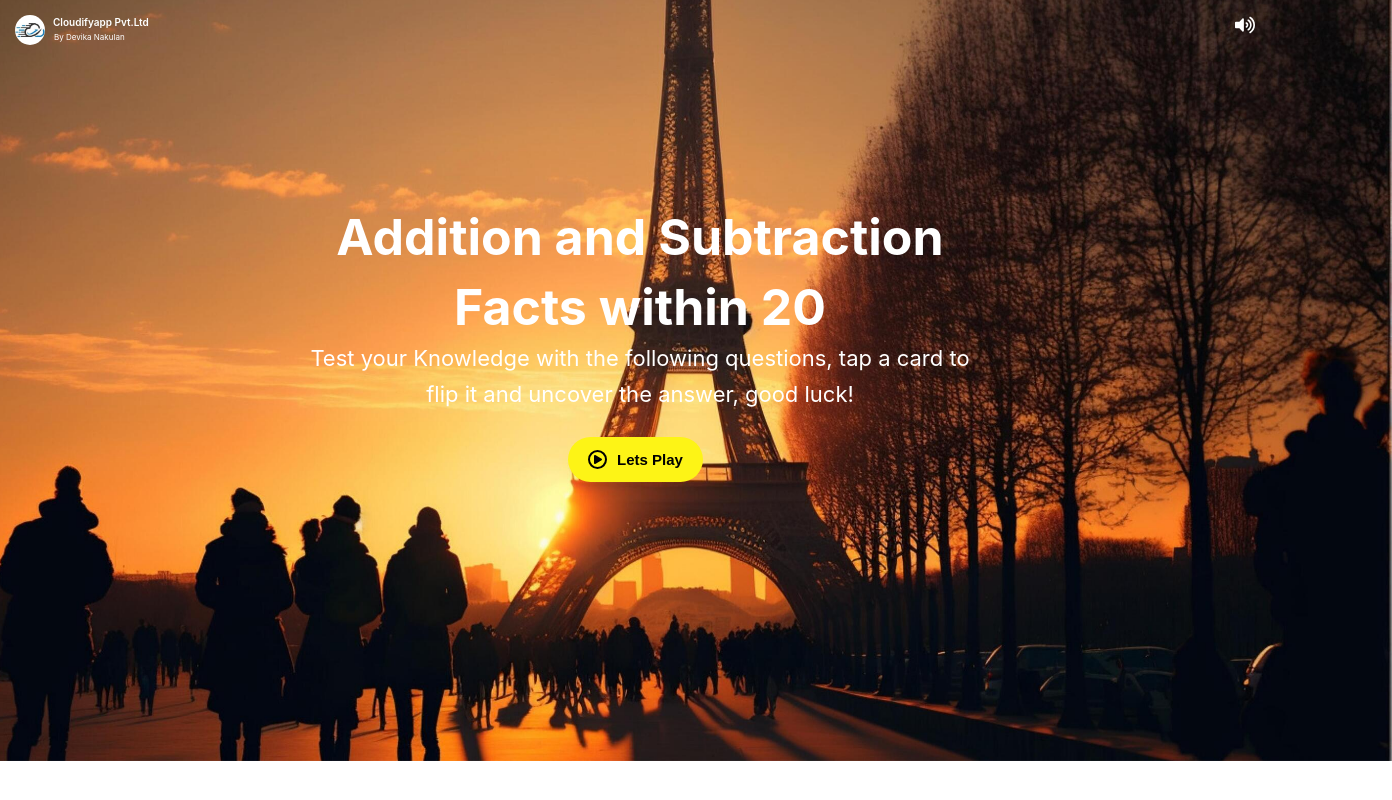
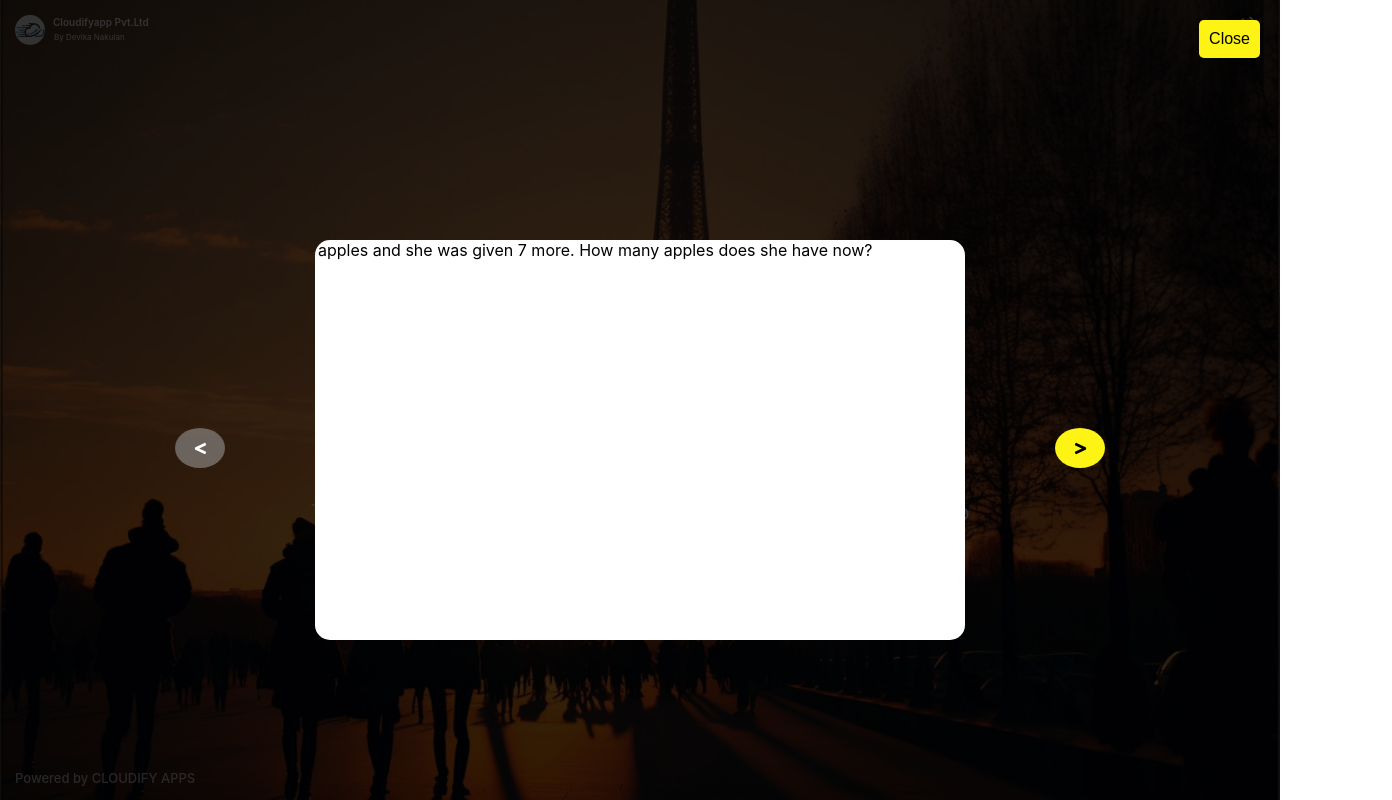
Before and after one commit to devu11/CARD_FLIP_REACT_APP, a React (Create React App) app: page / in a window 1280 px wide. Both pictures are taken after a click on the button "Lets Play". Shown: the whole page, 1392 px wide, since content can reach past the window. Built offline with nearby package versions, Linux system fonts and the light colour scheme.

Commit message:
added sliders

```diff
--- a/src/App.css
+++ b/src/App.css
@@ -13,7 +13,7 @@
 .background {
   position: absolute;
   width: 100%;
-  height: 700px;
+  height: 100%;
 }
 
 .background::before {
@@ -25,6 +25,10 @@
   background-size: cover;
   background-position: center;
   animation: zoom 15s infinite;
+}
+.background.paused::before {
+  animation: none;
+  transform: scale(1);
 }
 
 .content {
@@ -72,7 +76,7 @@
 }
 .main-content {
   position: absolute;
-  top: 50%;
+  top: 63%;
   left: 50%;
   transform: translate(-50%, -50%);
   text-align: center;
@@ -123,6 +127,7 @@
   border-radius: 50% ;
   margin-right: 10px;
   border: 2px solid black;
+   transition: width 0.3s, height 0.3s;
 
 }
 
@@ -130,7 +135,10 @@
   color: black;
   width: 8px;
 }
-
+.play-button:hover .circle {
+  width: 19px;
+  height: 19px;
+}
 .play-button:hover .play-icon {
   animation: rotate .5s linear infinite;
 }
--- a/src/App.js
+++ b/src/App.js
@@ -2,16 +2,27 @@ import React, { useState } from "react";
 import "./App.css";
 import logo from "./images/logo.jpg";
 import { FaVolumeMute, FaVolumeUp, FaPlay } from "react-icons/fa";
+import Footer from "./components/Footer/Footer";
+import Slider from "./components/Slider/Slider";
+
 
 function App() {
   const [isMuted, setIsMuted] = useState(false);
+  const [showSlider, setShowSlider] = useState(false);
 
   const handleToggleMute = () => {
     setIsMuted(!isMuted);
   };
+  const handlePlayButtonClick = () => {
+    setShowSlider(true);
+  };
+
+  const handleCloseSlider = () => {
+    setShowSlider(false);
+  };
   return (
     <div className="App">
-      <div className="background">
+      <div className={`background ${showSlider ? "paused" : ""}`}>
         <div className="content">
           <div className="logo-container">
             <img src={logo} alt="Logo" className="logo" />
@@ -31,7 +42,7 @@ function App() {
               Test your Knowledge with the following questions, tap a card to{" "}
               <br></br> flip it and uncover the answer, good luck!
             </p>
-            <button className="play-button">
+            <button className="play-button" onClick={handlePlayButtonClick}>
               <div className="circle">
                 <FaPlay className="play-icon" />
               </div>
@@ -39,7 +50,9 @@ function App() {
             </button>
 
           </div>
+          <Footer/>
         </div>
+        {showSlider && <Slider onClose={handleCloseSlider} />}
       </div>
     </div>
   );
--- /dev/null
+++ b/src/components/Footer/Footer.css
@@ -0,0 +1,14 @@
+
+.footer {
+    position: absolute;
+    bottom: 15px;
+    left: 15px;
+    font-size: 13px;
+    color: white;
+    opacity: 75%;
+    font-weight: 500;
+    line-height: 13px;
+  }
+  .footer span{
+    color: #FFFFFF;
+  }
--- /dev/null
+++ b/src/components/Footer/Footer.jsx
@@ -0,0 +1,12 @@
+import React from 'react'
+import './Footer.css'
+function Footer() {
+  return (
+    <div className="footer">
+            Powered by <span>CLOUDIFY APPS</span>
+          </div>
+  )
+}
+
+
+export default Footer
--- /dev/null
+++ b/src/components/Slider/Slider.css
@@ -0,0 +1,91 @@
+.slider-container {
+  position: absolute;
+  top: 0;
+  left: 0;
+  width: 100%;
+  height: 100%;
+  background: rgba(0, 0, 0, 0.8);
+  display: flex;
+  align-items: center;
+  justify-content: center;
+  z-index: 10;
+}
+
+.slider {
+  position: relative;
+  display: flex;
+  align-items: center;
+}
+
+.slider-content {
+  margin-top: 80px;
+  display: flex;
+  overflow: hidden;
+  width: 650px;
+  border-radius: 15px;
+  justify-content: center;
+  align-items: center;
+}
+
+.slider-card {
+  min-width: 800px;
+  min-height: 400px;
+  background: #fff;
+  display: flex;
+  align-items: center;
+  justify-content: center;
+  margin: 0 5px;
+  display: none;
+}
+
+.slider-card.active {
+  display: block;
+}
+
+.slider-nav {
+  background-color: rgba(148, 147, 147, 0.607);
+  border: none;
+  color: #fff;
+  font-size: 2em;
+  cursor: pointer;
+  border-radius: 50%;
+  width: 50px;
+  height: 40px;
+  display: flex;
+  align-items: center;
+  justify-content: center;
+  margin: 0 10px;
+  z-index: 1;
+  position: absolute;
+  top: 60%;
+  transform: translateY(-50%);
+}
+.slider-nav:hover {
+  background-color: #fdf416;
+  color: black;
+}
+.slider-nav.prev {
+  left: -150px;
+}
+
+.slider-nav.next {
+  right: -150px;
+  background: #fdf416;
+  color: black;
+}
+.slider-nav.next:hover {
+  width: 52px;
+  height: 42px;
+}
+
+.close-button {
+  position: absolute;
+  top: 20px;
+  right: 20px;
+  background: #fdf416;
+  border: none;
+  border-radius: 5px;
+  padding: 10px;
+  cursor: pointer;
+  font-size: 16px;
+}
--- /dev/null
+++ b/src/components/Slider/Slider.jsx
@@ -0,0 +1,57 @@
+import React, { useState } from "react";
+import { FaLessThan ,FaGreaterThan } from "react-icons/fa";
+import "./Slider.css";
+
+const Slider = ({ onClose }) => {
+  const [currentIndex, setCurrentIndex] = useState(0);
+  const totalSlides = 10;
+
+  const handlePrevClick = () => {
+    setCurrentIndex((prevIndex) => (prevIndex === 0 ? totalSlides - 1 : prevIndex - 1));
+  };
+
+  const handleNextClick = () => {
+    setCurrentIndex((prevIndex) => (prevIndex === totalSlides - 1 ? 0 : prevIndex + 1));
+  };
+
+  const slidesContent = [
+    "Eve has 9 apples and she was given 7 more. How many apples does she have now?",
+    "Lucas had 14 candies. He ate 5. How many candies does he have left?",
+    "There are 11 cats in a Room. 6 cats leave. How many cats are left in the room?",
+    "Tom had 8 pencils, and he finds 6 pencils on the ground. How many pencils does Tom have now?",
+    "Maria had 20 cupcakes. she gave 11 cupcakes to her friends. How many cupcakes does Maria have left?",
+    "An aquarium has 7 goldfish and adds 5 more. How many goldfish are in the aquarium now?",
+    "Dad bought 10 oranges, and mom bought 6. How many oranges are there in total?",
+    "A box contained 18 apples. 7 apples fell out. How many apples are left in the box?",
+    "Lisa had 12 balloons, and 7 flew away. How many balloons does Lisa have now?",
+    "Michael had $15, and his father gave him $5 more. How much money does Michael have now?"
+  ];
+
+  return (
+    <div className="slider-container">
+      <div className="slider">
+        <button className="slider-nav prev" onClick={handlePrevClick}>
+        <FaLessThan  style={{ fontSize: "15px" }} />
+        </button>
+        <div className="slider-content">
+          <div className={`slider-card ${currentIndex === 0 ? "active" : ""}`}>{slidesContent[0]}</div>
+          <div className={`slider-card ${currentIndex === 1 ? "active" : ""}`}>{slidesContent[1]}</div>
+          <div className={`slider-card ${currentIndex === 2 ? "active" : ""}`}>{slidesContent[2]}</div>
+          <div className={`slider-card ${currentIndex === 3 ? "active" : ""}`}>{slidesContent[3]}</div>
+          <div className={`slider-card ${currentIndex === 4 ? "active" : ""}`}>{slidesContent[4]}</div>
+          <div className={`slider-card ${currentIndex === 5 ? "active" : ""}`}>{slidesContent[5]}</div>
+          <div className={`slider-card ${currentIndex === 6 ? "active" : ""}`}>{slidesContent[6]}</div>
+          <div className={`slider-card ${currentIndex === 7 ? "active" : ""}`}>{slidesContent[7]}</div>
+          <div className={`slider-card ${currentIndex === 8 ? "active" : ""}`}>{slidesContent[8]}</div>
+          <div className={`slider-card ${currentIndex === 9 ? "active" : ""}`}>{slidesContent[9]}</div>
+        </div>
+        <button className="slider-nav next" onClick={handleNextClick}>
+        <FaGreaterThan  style={{ fontSize: "15px" }}/>
+        </button>
+      </div>
+      <button className="close-button" onClick={onClose}>Close</button>
+    </div>
+  );
+};
+
+export default Slider;
--- a/src/index.js
+++ b/src/index.js
@@ -2,7 +2,6 @@ import React from 'react';
 import ReactDOM from 'react-dom/client';
 import './index.css';
 import App from './App';
-
 
 const root = ReactDOM.createRoot(document.getElementById('root'));
 root.render(
```
